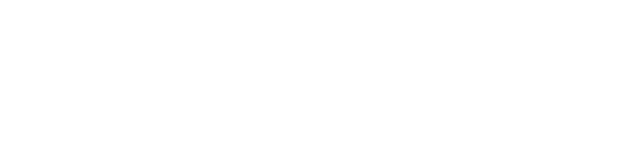
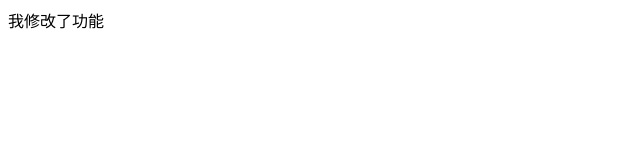
Before and after one commit to duananqi/test-project, a plain HTML site: page index.html in a window 1280 px wide. Shown: the whole page, without its empty margins (0-640 px from the left). Drawn offline with Linux system fonts and the light colour scheme.

Commit message:
我修改了功能

```diff
--- a/index.html
+++ b/index.html
@@ -6,6 +6,8 @@
     <title>Document</title>
 </head>
 <body>
-
+    <div>
+        我修改了功能
+    </div>
 </body>
 </html>
```
